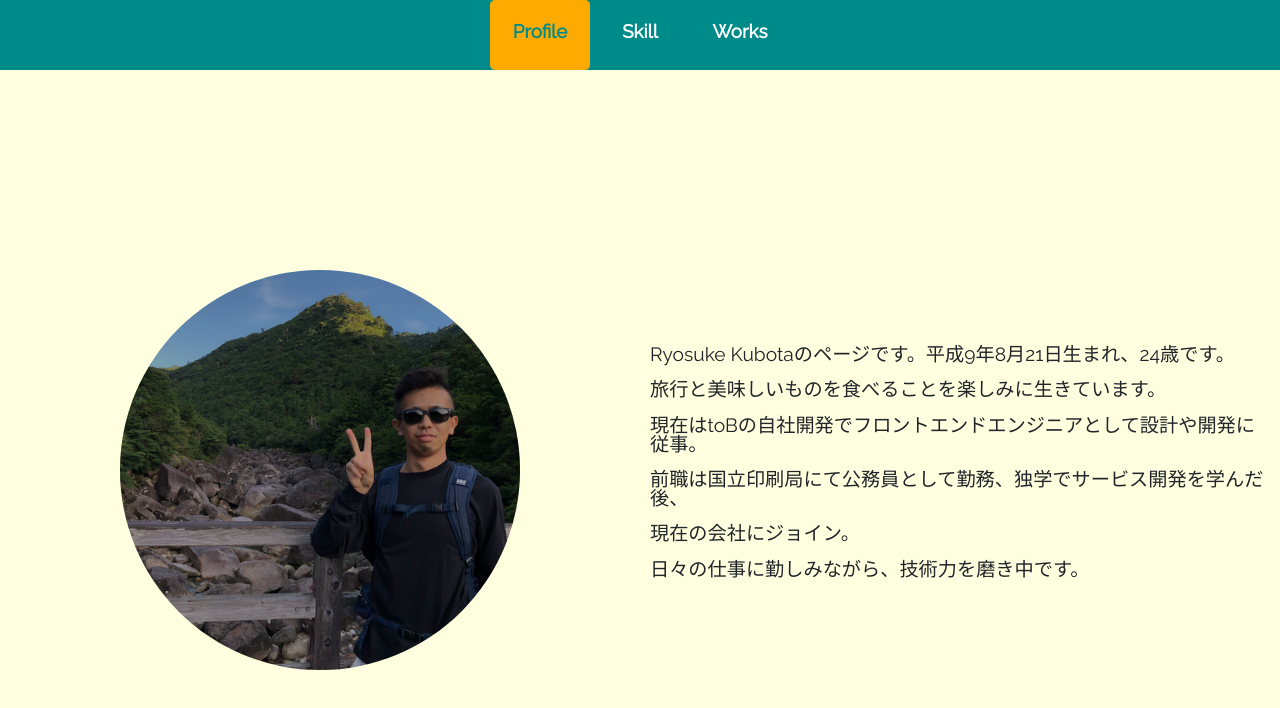
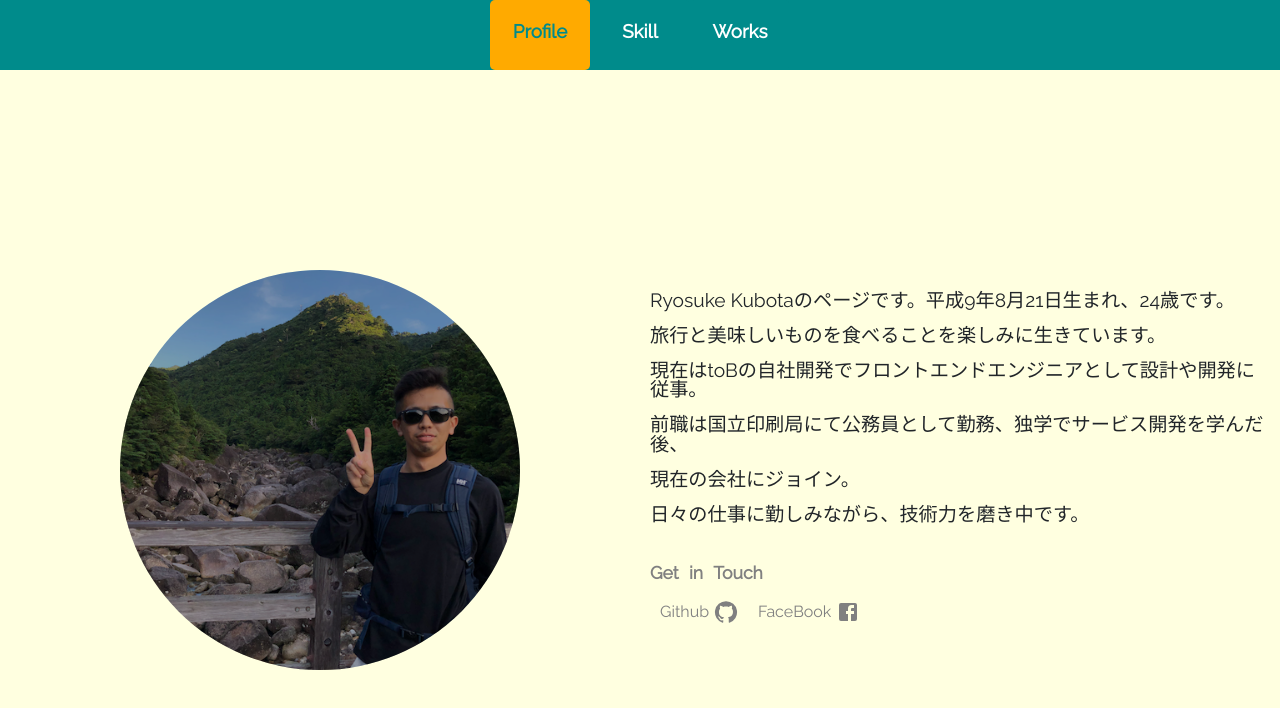
Before and after one commit to sukemaru-injp/next-first, a Next.js app: page /profile in a window 1280 px wide. Shown: the top 708 px of the page. Built offline with nearby package versions, Linux system fonts and the light colour scheme.

Commit message:
get_in_touch

```diff
--- /dev/null
+++ b/components/templates/Accounts.tsx
@@ -0,0 +1,44 @@
+import styled from 'styled-components'
+import GitHubIcon from '@mui/icons-material/GitHub'
+import FacebookIcon from '@mui/icons-material/Facebook'
+import { color } from '../../styles/constants'
+
+const Wrapper = styled.div`
+padding: 20px 0;
+`
+const Title = styled.h3`
+font-size: 1.1rem;
+color: ${color.subText}
+`
+
+const IconWrapper = styled.div`
+display: inline-block;
+padding: 5px 10px;
+color: ${color.subText};
+&:hover {
+  cursor: pointer;
+  color: ${color.main};
+}
+`
+
+const SubTitle = styled.span`
+padding: 0 5px 0 0;
+`
+
+const Accounts = () => {
+  return (
+    <>
+      <Wrapper>
+        <Title>Get&ensp;in&ensp;Touch</Title>
+        <IconWrapper>
+          <SubTitle>Github</SubTitle><GitHubIcon />
+        </IconWrapper>
+        <IconWrapper>
+          <SubTitle>FaceBook</SubTitle><FacebookIcon />
+        </IconWrapper>
+      </Wrapper>
+    </>
+  )
+}
+
+export default Accounts
--- a/components/templates/SkillCards.tsx
+++ b/components/templates/SkillCards.tsx
@@ -15,7 +15,7 @@ font-size: 1.1rem;
 padding: 5px 10px;
 `
 
-const skillInner = [
+const skillInner: Skill[] = [
   {
     title: 'CSS',
     sentence: ['コンポーネント志向なCSS設計を意識しています。', 'SCSSやCSSinJSでの記述に精通。']
--- a/next.config.js
+++ b/next.config.js
@@ -1,11 +1,12 @@
 /** @type {import('next').NextConfig} */
 module.exports = {
   reactStrictMode: true,
-  async rewrites() {
+  async redirects() {
     return [
       {
-        source: '/profile',
-        destination: '/',
+        source: '/',
+        destination: '/profile',
+        permanent: true,
       },
     ]
   },
--- a/package.json
+++ b/package.json
@@ -8,6 +8,10 @@
     "lint": "next lint"
   },
   "dependencies": {
+    "@emotion/react": "^11.7.0",
+    "@emotion/styled": "^11.6.0",
+    "@mui/icons-material": "^5.2.1",
+    "@mui/material": "^5.2.3",
     "@reduxjs/toolkit": "^1.6.2",
     "@types/lodash": "^4.14.176",
     "@types/styled-components": "^5.1.15",
--- a/pages/profile.tsx
+++ b/pages/profile.tsx
@@ -2,6 +2,7 @@ import type { NextPage } from 'next'
 import styled from 'styled-components'
 import Image from 'next/image'
 import { contextInner } from '../src/ui'
+import Accounts from '../components/templates/Accounts'
 
 const Wrapper = styled.div`
 display: flex;
@@ -59,6 +60,7 @@ const Home: NextPage = () => {
           {contextInner.map((item, idx) =>
             <Sentence key={`context${idx}`}>{item}</Sentence>
           )}
+          <Accounts />
         </ContentWrapper>
       </Wrapper>
     </>
```
Also changed, not shown: 1 other file (tests, documents, lock files or other folders).
